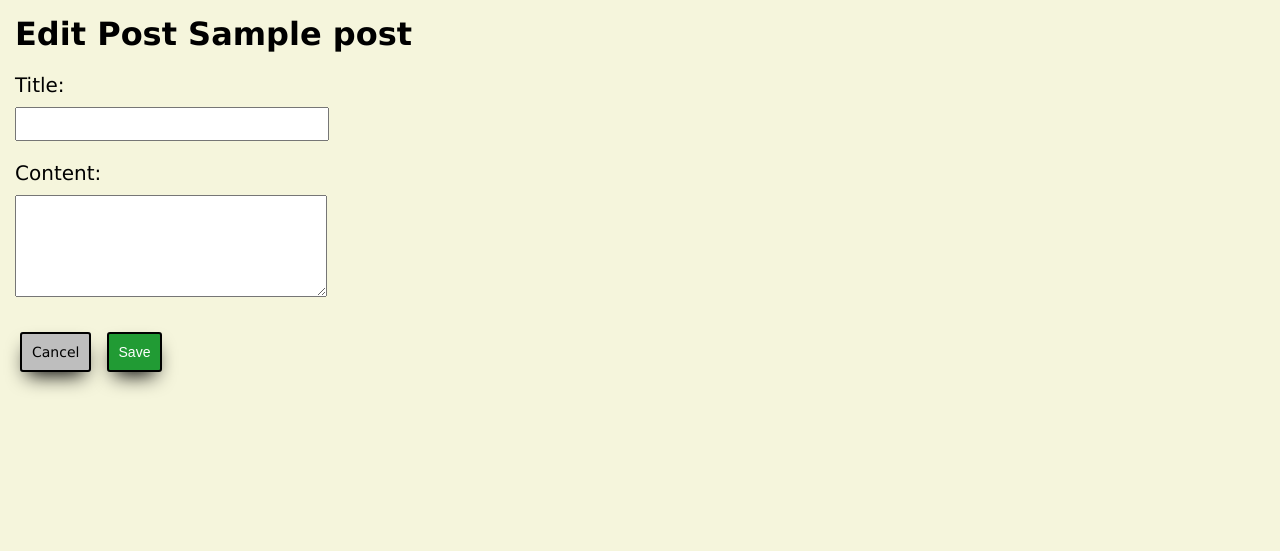
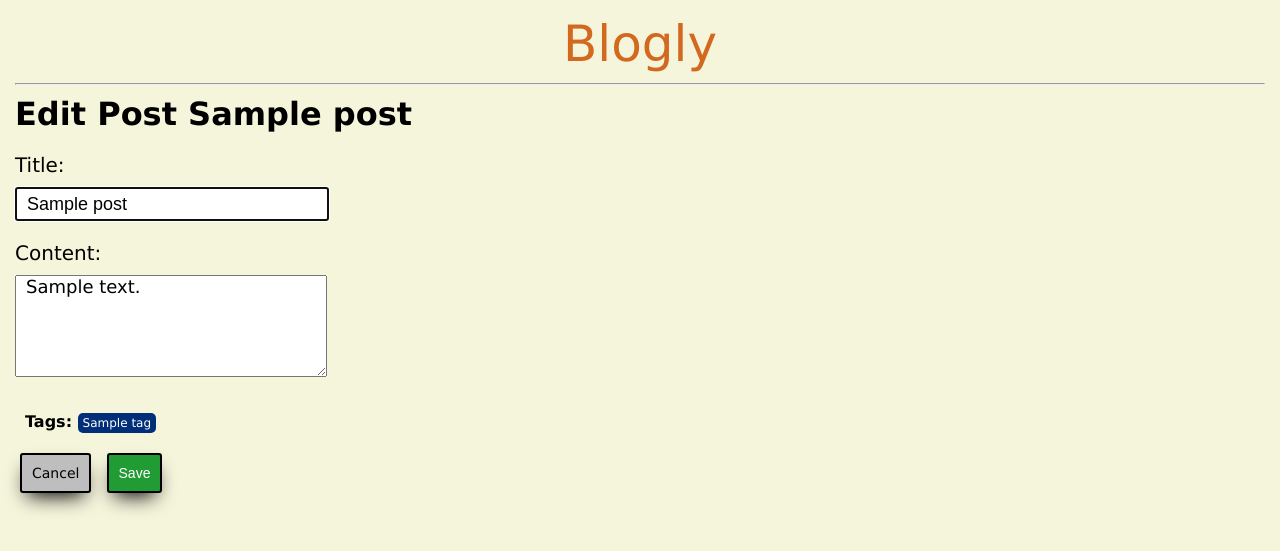
Before and after one commit to eddieaviles357/blogly, a Flask app: page /posts/1/edit in a window 1280 px wide. Shown: the top 551 px of the page. Run offline with Flask 3, Linux system fonts and the light colour scheme; tables that the repository leaves empty hold one stand-in row (values such as "Sample post").

Commit message:
minor updates

```diff
--- a/static/css/base.css
+++ b/static/css/base.css
@@ -26,6 +26,13 @@ hr {
 
 ul {
     margin: 15px 15px 25px;
+}
+
+.home {
+    display: block;
+    font-size: 50px;
+    color: chocolate;
+    text-align: center;
 }
 
 .flash-msg {
--- a/static/css/details.css
+++ b/static/css/details.css
@@ -37,3 +37,7 @@ div .user-modify {
 .user-post-header {
     font-size: 30px;
 }
+
+li a {
+    color: blue;
+}
--- a/static/css/post.css
+++ b/static/css/post.css
@@ -6,8 +6,12 @@ label {
     display: block;
     font-size: 20px;
 }
-
-input {
+.post-header {
+    font-size: 25px;
+    color: blue!important;
+    text-shadow: 1px 1px 2px coral;
+}
+.input {
     display: block;
     height: 30px;
     min-width: 200px;
@@ -25,8 +29,8 @@ textarea {
     margin: 10px 0 20px 0;
 }
 
-input,
-input::placeholder,
+.input,
+.input::placeholder,
 textarea {
     padding-left: 10px;
     font-size: 18px;
@@ -43,8 +47,8 @@ textarea {
 .post-container {
     display: flex;
     flex-direction: column;
+    justify-content: space-between;
 
-    justify-content: space-between;
     margin: 0 auto;
     padding: 10px;
 
@@ -73,14 +77,77 @@ textarea {
 }
 
 .post-tags-container {
-    font-size: 12px;
+    /* width: 50%; */
+    font-weight:600;
+}
+
+.post-tags-checkbox-container {
+    padding: 10px;
+    width: 350px;
     font-weight:600;
 }
 
 .post-tags {
+    font-size: 12px;
+    display: inline-block;
     border-radius: 5px;
     color: white;
     font-weight: initial;
     background-color: rgb(52, 122, 235);
     padding: 3px 5px;
 }
+
+.post-tag-wrapper {
+    display: inline-block;
+}
+.post-tags-checkbox {
+    position: absolute;
+    top: -200px;
+    left: -200px;
+}
+
+.post-tags-checkbox:checked + .post-tags {
+    background-color: rgb(0, 46, 120);
+}
+
+.post-recent {
+    /* display: flex;
+    flex-wrap: wrap; */
+
+    margin: 10px 0;
+
+    list-style: none;
+}
+
+.post-recent-list {
+    display: flex;
+    justify-content: space-between;
+    flex-direction: column;
+
+    padding: 10px;
+    margin: 10px;
+    min-width: 250px;
+    width: 25%;
+
+    border: 2px solid black;
+
+    background-color: white;
+    border-radius: 5px;
+
+    box-shadow: 5px 5px 5px black;
+}
+
+.post-recent-list:last-child {
+    margin-bottom: 90px;
+}
+
+.btn-post {
+    position: fixed;
+    bottom: 1%;
+    left: 1%;
+}
+
+.post-recent-tags {
+    color: black;
+    font-weight: 600;
+}
--- a/static/css/tags.css
+++ b/static/css/tags.css
@@ -20,3 +20,7 @@ input::placeholder {
     padding-left: 10px;
     font-size: 18px;
 }
+
+li a {
+    color: blue;
+}
--- a/static/css/users.css
+++ b/static/css/users.css
@@ -20,3 +20,7 @@ input::placeholder {
     padding-left: 10px;
     font-size: 18px;
 }
+
+li a {
+    color: blue;
+}
--- a/templates/add-tag.html
+++ b/templates/add-tag.html
@@ -9,11 +9,10 @@
 {% block content %}
 
 <h1 class="post-title">Create a Tag</h1>
-<hr>
 <div>
     <form action="/tags/new" method="POST">
         <label for="tag-name">Tagname:
-            <input type="text" name="tag-name" id="tag-name" maxlength="30" placeholder="Tagname">
+            <input type="text" name="tag-name" id="tag-name" maxlength="30" placeholder="Tagname" autofocus="true">
         </label>
         <a class="btn btn-cancel" href="/tags">Cancel</a>
         <button class="btn btn-add-tag">Add Tag</button>
--- a/templates/add-user.html
+++ b/templates/add-user.html
@@ -9,7 +9,7 @@
 <h1>Create a User</h1>
 <form action="/users/new" method="POST">
     <label for="first-name">First Name:
-        <input type="text" name="first-name" id="first-name" maxlength="20" placeholder="Enter a first name" required>
+        <input type="text" name="first-name" id="first-name" maxlength="20" placeholder="Enter a first name" required autofocus="true">
     </label>
     <label for="last-name">Last Name:
         <input type="text" name="last-name" id="last-name" maxlength="20" placeholder="Enter a last name" required>
--- a/templates/base.html
+++ b/templates/base.html
@@ -9,6 +9,8 @@
     <title>{% block title %} {% endblock %}</title>
 </head>
 <body>
+    <a class="home" href="/">Blogly</a>
+    <hr>
     {% block content %} {% endblock %}
 </body>
 </html>
--- a/templates/details.html
+++ b/templates/details.html
@@ -19,7 +19,6 @@
 {% endwith %}
 
 <h1>User Details</h1>
-<hr>
 <div class="user-details">
     <img class="user-img" src="{{user.img_url}}" alt="User Profile">
     <div class="user-modify">
@@ -33,7 +32,7 @@
         <div class="user-post">
           <span class="user-post-header">Posts</span>
           <ul>
-            {% for post in user.post %}
+            {% for post in user.posts %}
             <li><a href="/posts/{{post.id}}">{{ post.title }}</a></li>
             {% endfor %}
           </ul>
--- a/templates/edit-post.html
+++ b/templates/edit-post.html
@@ -9,12 +9,26 @@
 <h1>Edit Post {{ post.title }}</h1>
 <form action="/post/{{post.id}}/edit" method="POST">
     <label for="title">Title:
-        <input type="text" name="title" id="title" maxlength="30" required>
+        <input class="input" type="text" name="title" id="title" maxlength="30" required value="{{post.title}}" autofocus="true">
     </label>
     <label for="content">
         <span class="content-textarea">Content:</span>
-        <textarea type="text" name="content" id="content" maxlength="300" required></textarea>
+        <textarea type="text" name="content" id="content" maxlength="300" required>{{post.content}}</textarea>
     </label>
+    <div class="post-tags-checkbox-container">Tags:
+        {% for tag in all_tags %}
+            <div class="post-tag-wrapper">
+                <input class="post-tags-checkbox" type="checkbox" name="post-tags" id="tag-{{tag.id}}" value="{{tag.id}}"
+                {% for user_post_tag in post.tags %}
+                    {% if user_post_tag.tag_name == tag.tag_name %}
+                    checked
+                    {% endif %}
+                {% endfor %}
+                >
+                <label class="post-tags" for="tag-{{tag.id}}">{{tag.tag_name}}</label>
+            </div>
+        {% endfor %}
+    </div>
     <a class="btn btn-cancel" href="/{{post.users.id}}">Cancel</a>
     <button class="btn btn-save-user">Save</button>
 </form>
--- a/templates/edit-tag.html
+++ b/templates/edit-tag.html
@@ -9,11 +9,10 @@
 {% block content %}
 
 <h1 class="post-title">Edit {{ tag.tag_name }}</h1>
-<hr>
 <div>
     <form action="/tags/{{tag.id}}/edit" method="POST">
         <label for="tag-name">Tagname:
-            <input type="text" name="tag-name" id="tag-name" maxlength="30" placeholder="Tagname">
+            <input type="text" name="tag-name" id="tag-name" maxlength="30" value="{{tag.tag_name}}" autofocus="true">
         </label>
         <a class="btn btn-cancel" href="/tags/{{tag.id}}">Cancel</a>
         <button class="btn btn-add-tag">Save</button>
--- a/templates/edit-user.html
+++ b/templates/edit-user.html
@@ -9,7 +9,7 @@
 <h1>Edit {{user.f_name}}'s Profile</h1>
 <form action="/users/{{user.id}}/edit" method="POST">
     <label for="first-name">First Name:
-        <input type="text" name="first-name" id="first-name" placeholder={{user.f_name}} maxlength="20" value={{user.f_name}} required>
+        <input type="text" name="first-name" id="first-name" placeholder={{user.f_name}} maxlength="20" value={{user.f_name}} required autofocus="true">
     </label>
     <label for="last-name">Last Name:
         <input type="text" name="last-name" id="last-name" placeholder={{user.l_name}} maxlength="20" value={{user.l_name}} required>
--- a/templates/posts.html
+++ b/templates/posts.html
@@ -9,14 +9,13 @@
 {% block content %}
 
 <h1 class="post-title">{{post.title}}</h1>
-<hr>
 <div class="post-container">
   <div class="post-content">{{ post.content }}</div>
   <div class="post-btn-container">
     <form action="/posts/{{post.id}}/delete" method="POST">
       <div class="post-tags-container">Tags:
-        {% for tag in post.tag %}
-        <span class="post-tags">{{tag.tag_name}}</span>
+        {% for tag in post.tags %}
+        <span class="post-tags"><a href="/tags/{{tag.id}}">{{tag.tag_name}}</a></span>
         {% endfor %}
       </div>
       <a class="btn btn-cancel" href="/{{post.users.id}}">Cancel</a>
--- a/templates/tag-details.html
+++ b/templates/tag-details.html
@@ -9,10 +9,9 @@
 {% block content %}
 
 <h1 class="post-title">{{ tag.tag_name }}</h1>
-<hr>
 <div>
     <ul>
-        {% for post in tag.post %}
+        {% for post in tag.posts %}
         <li><a href="/posts/{{post.id}}">{{post.title}}</a></li>
         {% endfor %}
     </ul>
--- a/templates/tags.html
+++ b/templates/tags.html
@@ -19,13 +19,12 @@
 {% endwith %}
 
 <h1 class="post-title">Tags</h1>
-<hr>
 <div>
     <ul>
         {% for tag in tags %}
         <li><a href="/tags/{{tag.id}}">{{tag.tag_name}}</a></li>
         {% endfor %}
     </ul>
-    <a class="btn btn-add-tag" href="/tags/new">Add Tag</a>
+    <a autofocus=true class="btn btn-add-tag" href="/tags/new">Add Tag</a>
 </div>
 {% endblock %}
```
Also changed, not shown: templates/add-post.html (+9 -2 lines), templates/index.html (+20 -6 lines).
